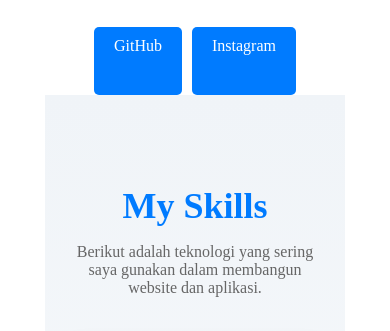
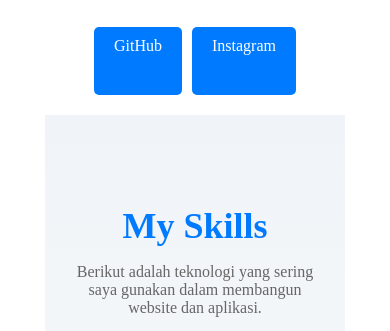
Before and after one commit to hilminugrah/portofolio_hilmi_nugraha, a plain HTML site: page index.html in a window 390 px wide. Shown: the part 920-1251 px from the top of the page. Drawn offline with Linux system fonts and the light colour scheme.

Commit message:
menambahkan margin top 20 px di tampilan mobile

```diff
--- a/style.css
+++ b/style.css
@@ -567,6 +567,10 @@ nav {
     padding: 40px 10px;
   }
 
+  .skills {
+    margin-top: 20px;
+  }
+
   .why-hire-me h2 {
     font-size: 28px;
   }
```
